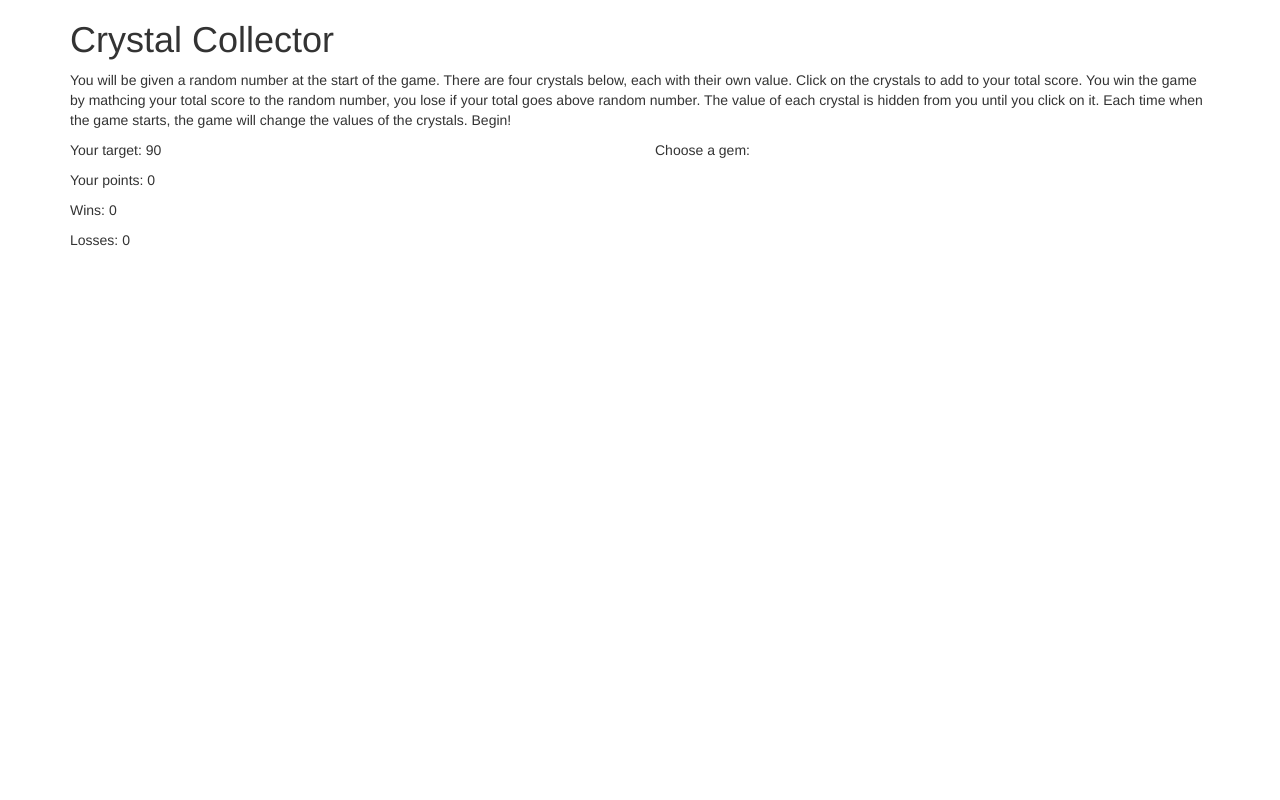
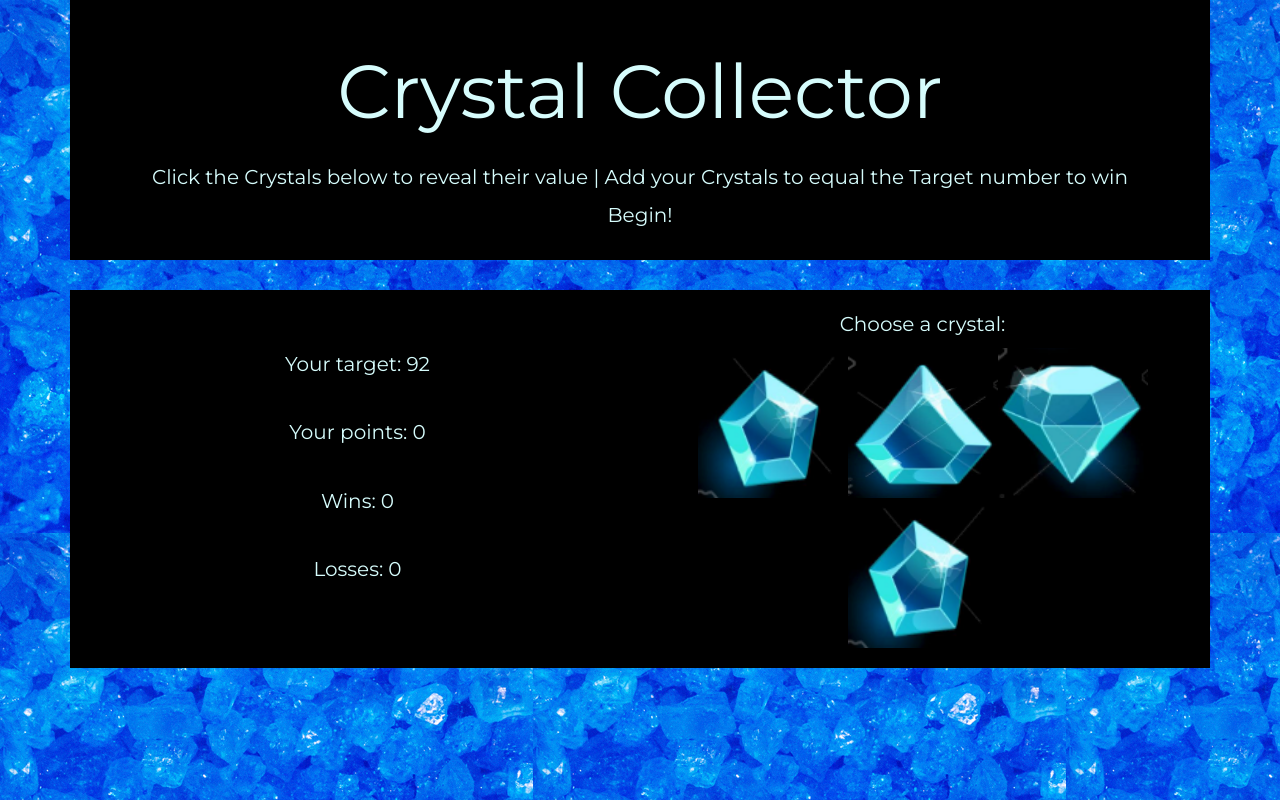
Before and after one commit to aschaetzle127/unit-4-game, a plain HTML site: page index.html in a window 1280 px wide. Drawn offline with nearby package versions, Linux system fonts and the light colour scheme.

Commit message:
Final Submit

```diff
--- a/assets/css/style.css
+++ b/assets/css/style.css
@@ -0,0 +1,56 @@
+body {
+    background-image: url(../images/blue-crystals.gif);
+}
+
+.container {
+    color: rgb(214, 252, 252);
+    text-align: center;
+}
+
+h1 {
+    font-family: 'Montserrat', sans-serif;
+    font-size: 75px;
+    padding: 10px;
+    margin-bottom: 20px;
+
+}
+
+p {
+    font-size: 20px;
+    font-weight: normal;
+    font-family: 'Montserrat', sans-serif;
+}
+
+img {
+    width: 150px;
+    height: 150px;
+}
+
+.random-number{
+    padding: 15px;
+    padding-top: 40px;
+}
+
+.your-guess{
+    padding: 15px;
+}
+
+.wins-text{
+    padding: 15px;
+}
+
+.losses-text{
+    padding: 15px;
+}
+
+
+.header{
+    background-color: black;
+    padding: 20px;
+}
+
+.game-container {
+    background-color: black;
+    margin-top: 30px;
+    padding: 20px;
+}
--- a/assets/javascript/game.js
+++ b/assets/javascript/game.js
@@ -4,16 +4,16 @@ $(document).ready(function() {
     var losses = 0;
     $(".wins-text").text("Wins: " + wins);
     $(".losses-text").text("Losses: " + losses);
-    var gemImages = ["assets/images/crystal-1.png", "assets/images/crystal-2.png", "assets/images/crystal-3.png", "assets/images/crystal-1.png"];
+    var crystalImages = ["assets/images/crystal-1.png", "assets/images/crystal-2.png", "assets/images/crystal-3.png", "assets/images/crystal-1.png"];
 
     // assign random numbers to gems
-    function gemValues() {
-        for (var i=0; i<gemImages.length; i++) {
-            var image = $("img");
-            image.addClass("gem-buttons gem gem-image");
-            image.attr("src", gemImages[i]);
-            image.attr("date-letter", Math.floor(Math.random() * 15) +1);
-            $("#gems").append(image);
+    function crystalValues() {
+        for (var i=0; i<crystalImages.length; i++) {
+            var image = $("<img>");
+            image.addClass("crystal-buttons");
+            image.attr("src", crystalImages[i]);
+            image.attr("data-letter", Math.floor(Math.random() * 11) +1);
+            $("#crystals").append(image);
         }
     }
 
@@ -23,11 +23,11 @@ $(document).ready(function() {
         var counter = 0;
         $(".your-guess").text("Your points: " + counter);
 
-        var targetNumber = Math.floor(Math.random() * 100);
+        var targetNumber = Math.floor(Math.random() * (100-23) + 23);
         $(".random-number").text("Your target: " + targetNumber);
         console.log(targetNumber);
 
-        $(".gem-buttons").click(function() {
+        $(".crystal-buttons").on("click", function() {
 
             gemIsClicked = true;
             var gemValue = ($(this).attr("data-letter"));
@@ -43,22 +43,22 @@ $(document).ready(function() {
                 alert("WINNER!!");
                 wins ++;
                 $(".wins-text").text("Wins: " + wins);
-                $("#gems").empty();
-                gemValues();
+                $("#crystals").empty();
+                crystalValues();
                 playGame();
             }
             else if (counter > targetNumber) {
                 alert("SORRY! YOU LOSE!");
                 losses++;
                 $(".losses-text").text("Losses: " + losses);
-                $("#gems").empty();
-                gemValues();
+                $("#crystals").empty();
+                crystalValues();
                 playGame();
             }
         });
     }
 
-    gemValues();
+    crystalValues();
     playGame();
 
 
--- a/index.html
+++ b/index.html
@@ -9,42 +9,48 @@
     <link rel="stylesheet" type="text/css" media="screen" href="assets/css/reset.css">
     <link rel="stylesheet" href="https://maxcdn.bootstrapcdn.com/bootstrap/3.3.7/css/bootstrap.min.css">
     <link rel="stylesheet" type="text/css" media="screen" href="assets/css/style.css">
-    <script src="http://code.jquery.com/jquery-3.3.1.js" integrity="sha256-2Kok7MbOyxpgUVvAk/HJ2jigOSYS2auK4Pfzbm7uH60=" crossorigin="anonymous"></script>
+    <link href="https://fonts.googleapis.com/css?family=Montserrat" rel="stylesheet">
+    <script src="http://code.jquery.com/jquery-3.3.1.js" integrity="sha256-2Kok7MbOyxpgUVvAk/HJ2jigOSYS2auK4Pfzbm7uH60="
+        crossorigin="anonymous"></script>
     <script src="assets/javascript/game.js"></script>
 </head>
+
 <body>
     <div class="container">
+        <div class="header">
 
-        <div class="row">
-            <div class="col-lg-12">
-                <h1>Crystal Collector</h1>
-                <p>You will be given a random number at the start of the game. There are four crystals below, each with their own value.  Click on the crystals to add to your total score. You win the game by mathcing your total score to the random number, you lose if your total goes above random number.  The value of each crystal is hidden from you until you click on it.  Each time when the game starts, the game will change the values of the crystals.  Begin!</p>
+            <div class="row">
+                <div class="col-lg-12">
+                    <h1>Crystal Collector</h1>
+                    <p>Click the Crystals below to reveal their value | Add your Crystals to equal the Target number to win</p>
+                    <p>Begin!</p>
+                </div>
             </div>
         </div>
 
         <div class="game-container">
 
             <div class="row">
-                <div class="col-lg-6">
+                <div class="col-md-6">
                     <div class="row">
-                        <div class="col-lg-12">
+                        <div class="col-md-12">
                             <p class="random-number"></p>
                         </div>
                     </div>
                     <div class="row">
-                        <div class="col-lg-12">
+                        <div class="col-md-12">
                             <p class="your-guess"></p>
                         </div>
                     </div>
                     <div class="row">
-                        <div class=col-lg-12>
+                        <div class=col-md-12>
                             <p class="wins-text"></p>
                             <p class="losses-text"></p>
                         </div>
                     </div>
                 </div>
-                <div class="col-lg-6">
-                    <p>Choose a gem:</p>
+                <div class="col-md-6">
+                    <p>Choose a crystal:</p>
                     <div class="col-lg-12" id="crystals">
 
                     </div>
```
Also changed, not shown: assets/images/blue-crystals.gif (added), assets/images/blue-crystals.jpg (added).
